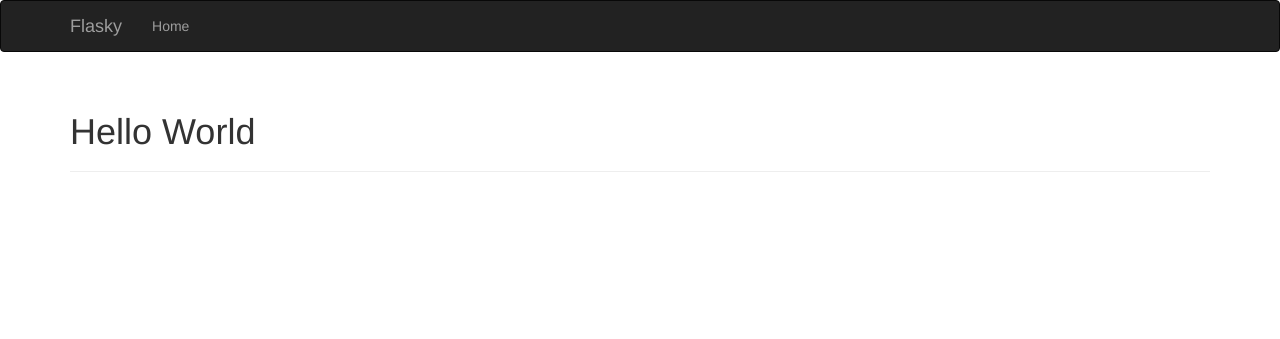
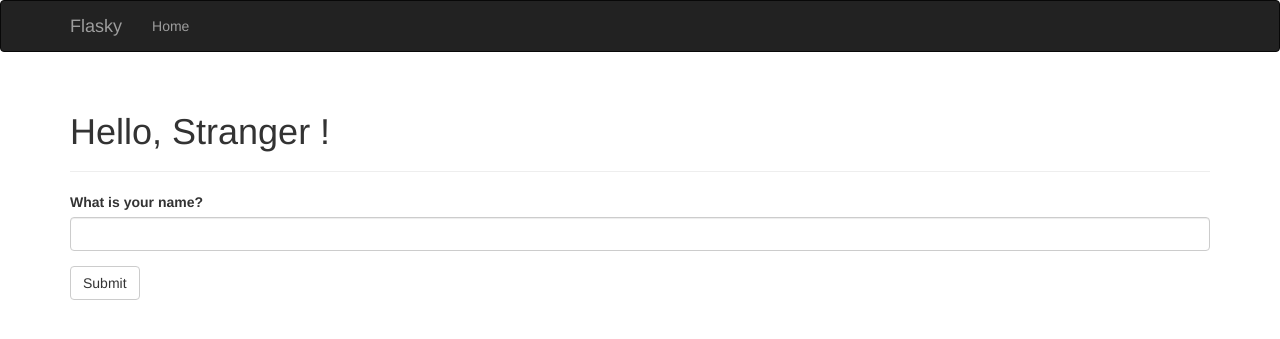
Before and after one commit to nahomh/flasky, a Flask app: template templates/index.html in a window 1280 px wide. Shown: the top 339 px of the page. Run offline with Flask 2, Linux system fonts and the light colour scheme; the template is opened without the code that fills it: values that come from a table or form of the project are taken from there, others are empty; some libraries are stand-ins or nearby versions.

Commit message:
finished adding webforms

```diff
--- a/main.py
+++ b/main.py
@@ -1,18 +1,50 @@
-from flask import Flask, render_template
+from flask import Flask, render_template, session, redirect, url_for, flash
 from flask import request
 from flask.ext.script import Manager
 from flask.ext.bootstrap import Bootstrap
 from flask.ext.moment import Moment
 from datetime import datetime
+from flask.ext.wtf import Form #class form
+from wtforms import StringField, SubmitField #fields
+from wtforms.validators import Required #param required
+
 
 app = Flask(__name__)
+app.config['SECRET_KEY'] = 'this_is_a_test_string' #CSRF protection --> should be stored in an enviornment variable rather than embedded in the actual code
+
 manager=Manager(app)
 bootstrap=Bootstrap(app)
 moment=Moment(app)
 
-@app.route('/index')
+#Forms
+class NameForm(Form):
+	name=StringField("What is your name?",validators=[Required()])
+	Submit=SubmitField('Submit')
+
+
+#Routes
+@app.route('/', methods=['GET', 'POST'])
 def index():
-	return render_template('index.html',current_time=datetime.utcnow())
+	form = NameForm()
+ 	if form.validate_on_submit():
+ 		old_name = session.get('name')
+ 		if old_name is not None and old_name != form.name.data:
+ 			flash('Looks like you have changed your name!')
+		session['name'] = form.name.data
+		form.name.data = ''
+ 		return redirect(url_for('index'))
+	return render_template('index.html', form = form, name = session.get('name'))
+
+
+#The code below doesn't work due to the fact that the information
+# @app.route('/', methods=['GET', 'POST']) #need to specift post otherwise defaulted to get requests only
+# def index():
+#  name = None
+#  form = NameForm()
+#  if form.validate_on_submit():
+#  	name = form.name.data
+#  	form.name.data = ''
+#  return render_template('index.html', form=form, name=name) #need Post/ Redirect/Get pattern here in order to not send another post request at the refresh button.
 
 
 @app.route('/user/<name>')
@@ -29,6 +61,8 @@ def page_not_found(e):
 def internal_server_error(e):
  return render_template('500.html'), 500
 
+
+#Application start
 if __name__ == '__main__':
 	manager.run()
 
--- a/templates/base.html
+++ b/templates/base.html
@@ -34,7 +34,13 @@
 	</div>
 {% endblock %}
 {% block content %}
-<div class="container">
- 	{% block page_content %}{% endblock %}
-</div>
+	<div class="container">
+	 	{% for message in get_flashed_messages() %}
+	 		<div class="alert alert-warning">
+	 			<button type="button" class="close" data-dismiss="alert">&times;</button>
+	 			{{ message }}
+	 		</div>
+	 	{% endfor %}
+	 	{% block page_content %}{% endblock %}
+	</div>
 {% endblock %}
--- a/templates/index.html
+++ b/templates/index.html
@@ -1,7 +1,17 @@
 {% extends "base.html" %}
+
+{% import "bootstrap/wtf.html" as wtf %}
+
 {% block title %}Flasky{% endblock %}
+
 {% block page_content %}
+
 <div class="page-header">
-<h1>Hello World</h1>
+ 	<h1>Hello, {% if name %}
+ 				{{ name }}
+ 			{% else %}
+ 				Stranger
+ 			{% endif %}!</h1>
 </div>
+{{ wtf.quick_form(form) }}
 {% endblock %}
```
